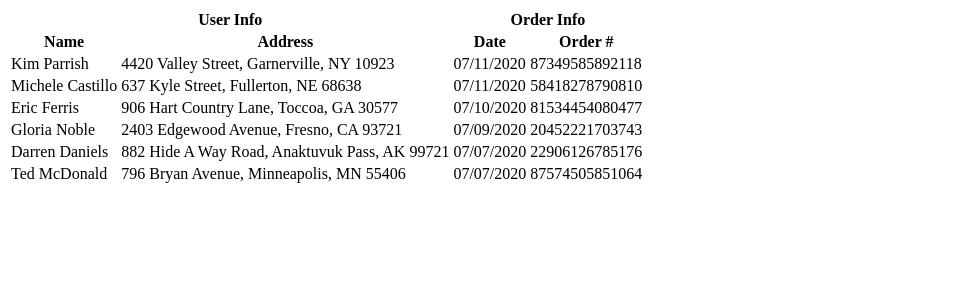
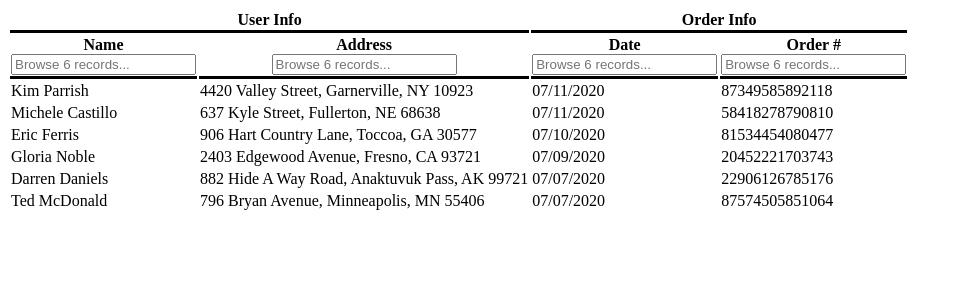
Before and after one commit to al70023/similar-doctors-tableview, a React (Create React App) app: page / in a window 1280 px wide. Shown: the top 300 px of the page, without its empty margins (0-960 px from the left). Built offline with nearby package versions, Linux system fonts and the light colour scheme.

Commit message:
Working filter on columns

```diff
--- a/src/App.js
+++ b/src/App.js
@@ -1,5 +1,5 @@
 import React from "react";
-import { useTable } from "react-table";
+import { useTable, useFilters } from 'react-table'
 
 function App() {
 
@@ -77,6 +77,13 @@ function App() {
     []
   )
 
+  const defaultColumn = React.useMemo(
+    () => ({
+      Filter: TextFilter,
+    }),
+    []
+   )
+
   const {
     getTableProps,
     getTableBodyProps,
@@ -87,8 +94,26 @@ function App() {
     {
       columns,
       data,
-    }
+      defaultColumn
+    },
+    useFilters
   )
+
+  function TextFilter({
+    column: { filterValue, preFilteredRows, setFilter },
+   }) {
+    const count = preFilteredRows.length
+
+    return (
+      <input
+        value={filterValue || ''}
+        onChange={e => {
+          setFilter(e.target.value || undefined)
+        }}
+        placeholder={`Browse ${count} records...`}
+      />
+    )
+   }
 
   return (
     <table {...getTableProps()}>
@@ -96,7 +121,17 @@ function App() {
         {headerGroups.map(headerGroup => (
           <tr {...headerGroup.getHeaderGroupProps()}>
             {headerGroup.headers.map(column => (
-              <th {...column.getHeaderProps()}>{column.render('Header')}</th>
+              <th {...column.getHeaderProps()}
+                style={{
+                  borderBottom: 'solid 3px black',
+                  background: 'white',
+                  color: 'black',
+                  fontWeight: 'bold',
+                }}
+              >
+                {column.render('Header')}
+                <div>{column.canFilter ? column.render('Filter') : null}</div>
+              </th>
             ))}
           </tr>
         ))}
```
Also changed, not shown: src/Table.js (deleted, +0 -47 lines).
